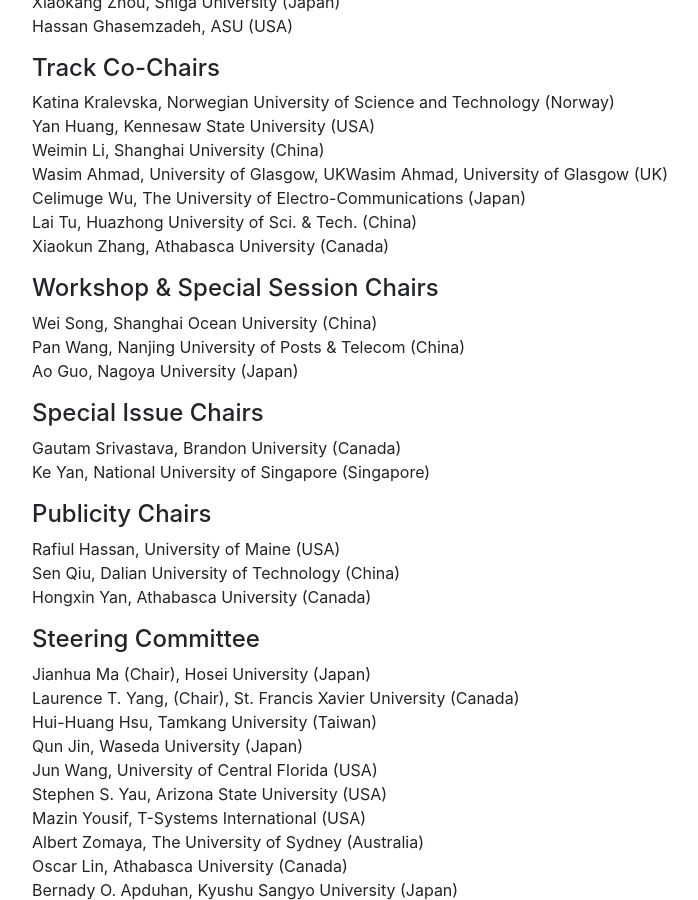
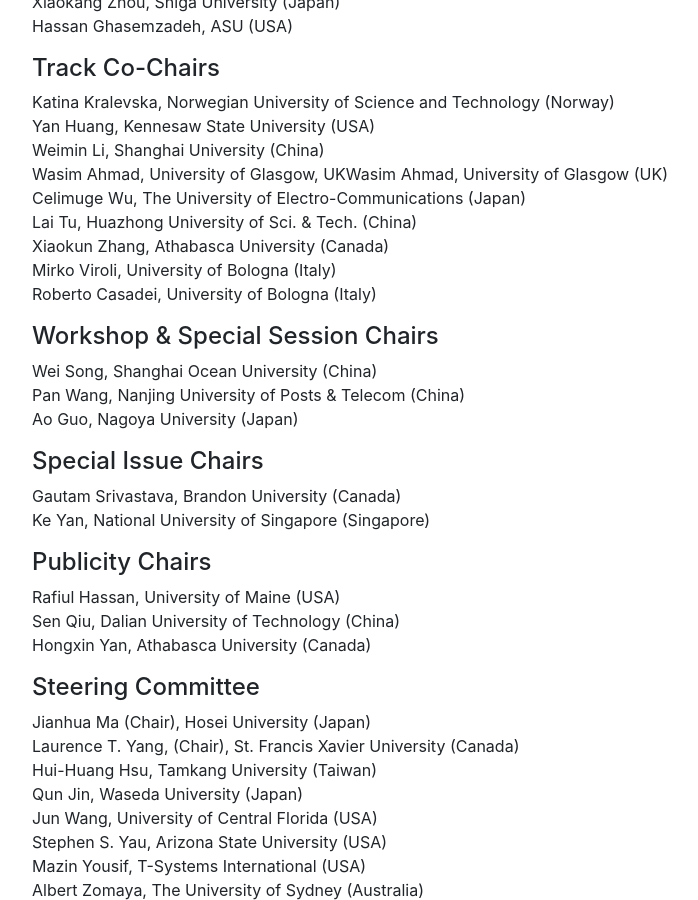
Before and after one commit to cyber-science/2022, a Jekyll site: the page built from _pages/cyberscitech/organization.md, in a window 1280 px wide and 900 px high, scrolled down 741 px. Shown: the whole window, without its empty margins (53-751 px from the left). Built offline with Jekyll 4.4.1, drawn with Linux system fonts in a browser that asks for light colours.

Commit message:
added CyberSciTech Track 3 chairs

```diff
--- a/_pages/cyberscitech/organization.md
+++ b/_pages/cyberscitech/organization.md
@@ -33,7 +33,9 @@
 Wasim Ahmad, University of Glasgow, UKWasim Ahmad, University of Glasgow (UK)<br/>
 Celimuge Wu, The University of Electro-Communications (Japan)<br/>
 Lai Tu, Huazhong University of Sci. & Tech. (China)<br/>
-Xiaokun Zhang, Athabasca University (Canada)
+Xiaokun Zhang, Athabasca University (Canada)<br/>
+Mirko Viroli, University of Bologna (Italy)<br/>
+Roberto Casadei, University of Bologna (Italy)
 
 <h4> Workshop & Special Session Chairs	</h4>
 Wei Song, Shanghai Ocean University (China)<br/>
```
Also changed, not shown: 1 other file.
